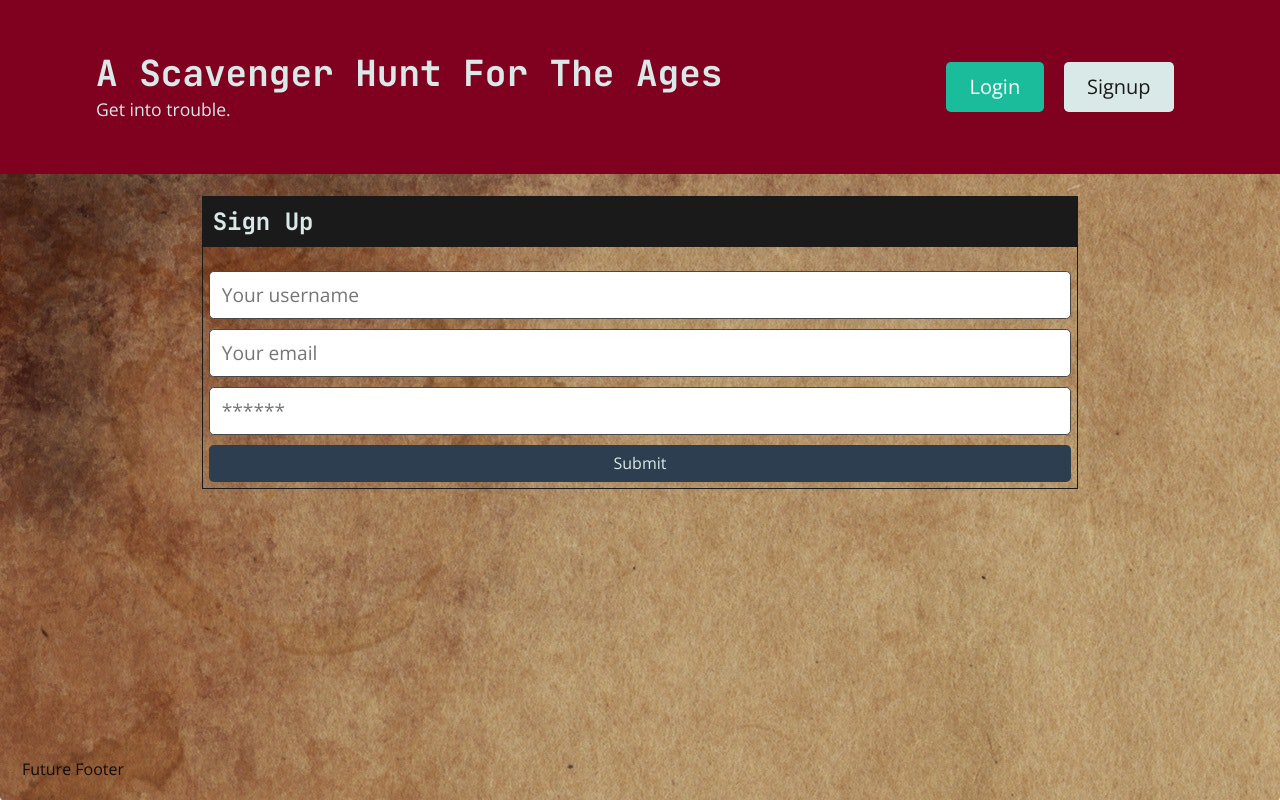
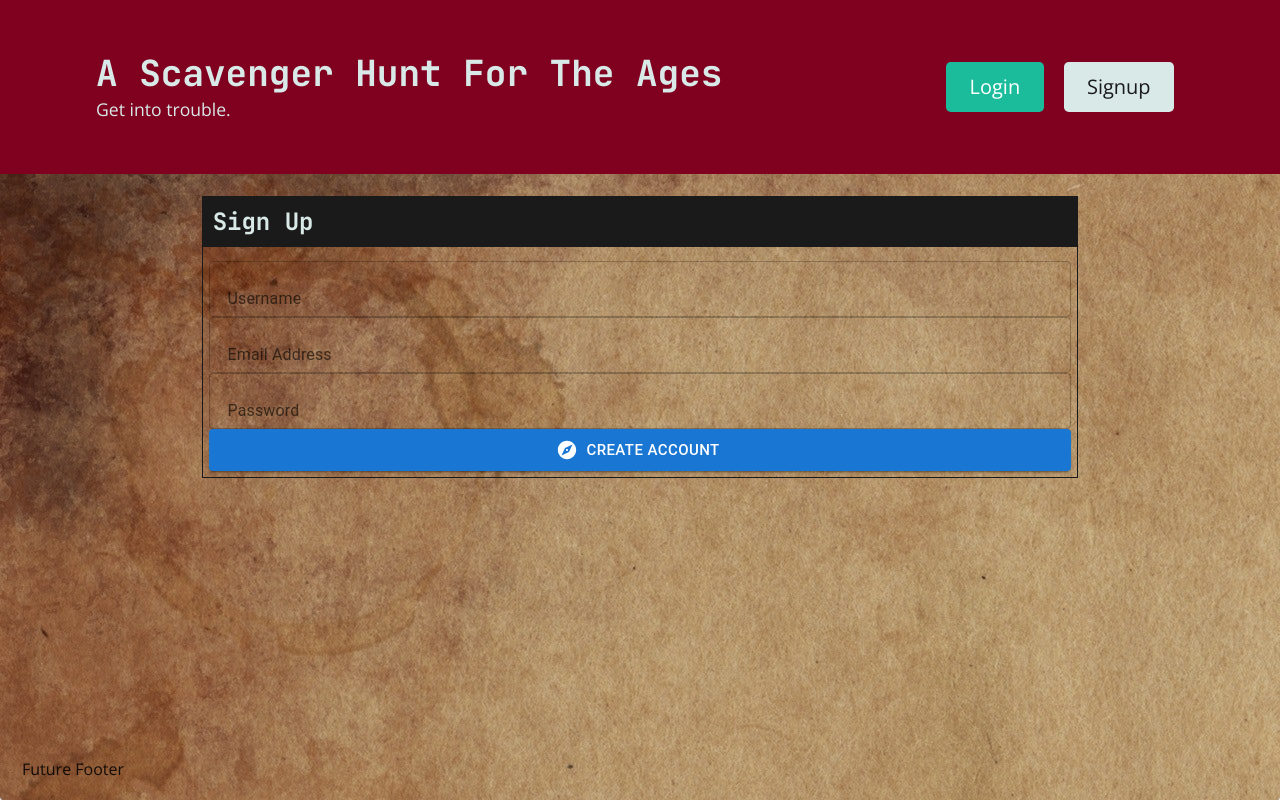
Before and after one commit to Bertokeys1/a-scavenger-hunt-for-the-ages, a React (Create React App) app in the folder client/: page /signup in a window 1280 px wide. Built offline with nearby package versions, Linux system fonts and the light colour scheme.

Commit message:
Added MUI button and TextField components to our forms. Also removed commented out code snippets that were not being used and imported dependencies that were not used.

```diff
--- a/client/src/components/ChallengeForm/index.js
+++ b/client/src/components/ChallengeForm/index.js
@@ -1,7 +1,8 @@
 import React, { useState } from "react";
 import { useMutation } from "@apollo/client";
 import { CREATE_CHALLENGE} from "../../utils/mutations";
-import TextField from '@mui/material/TextField';
+import {Button, TextField} from '@mui/material';
+import SaveIcon from "@mui/icons-material/Save";
 
 const ChallengeForm = ({huntId}) => {
 
@@ -63,7 +64,7 @@ const ChallengeForm = ({huntId}) => {
           <h4 className="card-header bg-dark text-light p-2">New Challenge</h4>
           <div className="card-body">
             {(
-              <form onSubmit={handleFormSubmit}>
+              <form>
                  <TextField
                   fullWidth
                   placeholder="Challenge Name"
@@ -120,69 +121,14 @@ const ChallengeForm = ({huntId}) => {
                   value={formData.zipCode}
                   onChange={handleInputChange}
                 />
-                {/* <input
-                  className="form-input"
-                  placeholder="Challenge Name"
-                  name="challengeName"
-                  type="text"
-                  value={formData.challengeName}
-                  onChange={handleInputChange}
-                ></input>
-                <input
-                  className="form-input"
-                  placeholder="Challenge task"
-                  name="todo"
-                  type="text"
-                  value={formData.todo}
-                  onChange={handleInputChange}
-                ></input>
-                <input
-                  className="form-input"
-                  placeholder="Street Adress"
-                  name="address1"
-                  type="text"
-                  value={formData.address1}
-                  onChange={handleInputChange}
-                />
-                <input
-                  className="form-input"
-                  placeholder="Building/Unit number"
-                  name="address2"
-                  type="text"
-                  value={formData.address2}
-                  onChange={handleInputChange}
-                />
-                <input
-                  className="form-input"
-                  placeholder="City"
-                  name="city"
-                  type="text"
-                  value={formData.city}
-                  onChange={handleInputChange}
-                />
-                <input
-                  className="form-input"
-                  placeholder="State"
-                  name="state"
-                  type="text"
-                  value={formData.state}
-                  onChange={handleInputChange}
-                />
-                <input
-                  className="form-input"
-                  placeholder="Zip Code"
-                  name="zipCode"
-                  type="text"
-                  value={formData.zipCode}
-                  onChange={handleInputChange}
-                /> */}
-                <button
-                  className="btn btn-block btn-primary"
-                  style={{ cursor: "pointer" }}
-                  type="submit"
-                >
+                <Button
+                  fullWidth
+                  onClick={handleFormSubmit}
+                  variant="contained"
+                  color="primary"
+                  startIcon={<SaveIcon />}>
                   Submit
-                </button>
+                </Button>
               </form>
             )}
 
--- a/client/src/components/ChallengeItem/index.js
+++ /dev/null
@@ -1 +0,0 @@
-// This will contain a single challenge item and manage the state for the single challenge item. Which would allow us to update the challenge item
--- a/client/src/components/ChallengeList/index.js
+++ b/client/src/components/ChallengeList/index.js
@@ -1,21 +1,15 @@
 import React,  { useState } from "react";
 import { useMutation } from "@apollo/client";
-import { Checkbox, FormControlLabel } from "@mui/material";
-import {CHECK_CHALLENGE, DELETE_CHALLENGE, UPDATE_CHALLENGE} from '../../utils/mutations'
-import {render} from 'react-dom'
+import {CHECK_CHALLENGE, DELETE_CHALLENGE, UPDATE_CHALLENGE} from '../../utils/mutations';
 
-import { Button } from "@mui/material"
+import { Button, TextField, Box, Typography, Modal, Checkbox, FormControlLabel  } from "@mui/material";
 import DeleteIcon from "@mui/icons-material/Delete";
 import EditIcon from "@mui/icons-material/Edit";
 import SaveIcon from "@mui/icons-material/Save";
-import TextField from '@mui/material/TextField';
-import Box from '@mui/material/Box';
-import Typography from '@mui/material/Typography';
-import Modal from '@mui/material/Modal';
+
 
 const style = {
   modal: {
-
     position: 'absolute',
     top: '50%',
     left: '50%',
@@ -106,7 +100,6 @@ function BasicModal({challenge, huntId}) {
     zipCode: zipCode,
     todo: todo,
   });
-  console.log(formData)
 
   const [updateChallenge, { error }] = useMutation(UPDATE_CHALLENGE);
 
@@ -284,23 +277,15 @@ const ChallengeList = ({ challenges = [], huntId }) => {
                 </div>
                 </div>
                 </div>
+              <p>{challenge.todo}</p>
               <p>{challenge.location?.address1}</p>
               <p>{challenge.location?.address2}</p>
               <p>{challenge.location?.city}</p>
               <p>{challenge.location?.state}</p>
               <p>{challenge.location?.zipCode}</p>
-              <p>{challenge.todo}</p>
 
               <p>Link to Google Maps: <a href={`https://www.google.com/maps/search/?api=1&query=${challenge.location?.address1} ${challenge.location?.address2} ${challenge.location?.city} ${challenge.location?.state} ${challenge.location?.zipCode}`}target="_blank" rel="noreferrer">Link</a></p>
 
-              {/* Possibly deletechallenge here if not on challengePage
-
-             <Link
-              className="btn btn-primary btn-block btn-squared"
-              to={`/challenge/${challenge._id}`}
-            >
-              Join the challenge.
-            </Link> */}
             </div>
         ))}
     </div>
--- a/client/src/components/HuntForm/index.js
+++ b/client/src/components/HuntForm/index.js
@@ -1,12 +1,13 @@
 import React, { useState } from "react";
 import { useMutation } from "@apollo/client";
 import { CREATE_HUNT } from "../../utils/mutations";
+import { Button, TextField } from "@mui/material"
+import SaveIcon from "@mui/icons-material/Save";
 
 const HuntForm = () => {
   const [formData, setFormData] = useState({
     huntName: "",
   });
-  // let navigate = useNavigate();
 
   const [createHunt, { error }] = useMutation(CREATE_HUNT);
 
@@ -39,22 +40,23 @@ const HuntForm = () => {
           <h4 className="card-header bg-dark text-light p-2">New Hunt</h4>
           <div className="card-body">
             {(
-              <form onSubmit={handleFormSubmit}>
-                <input
-                  className="form-input"
-                  placeholder="Your Hunts's Name"
-                  name="huntname"
-                  type="text"
+              <form>
+                <TextField
+                  fullWidth
+                  placeholder="Scavenger Hunt Name"
+                  name="huntName"
+                  label="Scavenger Hunt Name"
                   value={formData.huntName}
                   onChange={handleInputChange}
                 />
-                <button
-                  className="btn btn-block btn-primary"
-                  style={{ cursor: "pointer" }}
-                  type="submit"
-                >
+                <Button
+                  fullWidth
+                  onClick={handleFormSubmit}
+                  variant="contained"
+                  color="primary"
+                  startIcon={<SaveIcon />}>
                   Submit
-                </button>
+                </Button>
               </form>
             )}
 
--- a/client/src/pages/Login.js
+++ b/client/src/pages/Login.js
@@ -2,7 +2,8 @@ import { useState } from 'react';
 import { Link } from 'react-router-dom';
 import { useMutation } from '@apollo/client';
 import { LOGIN_USER } from '../utils/mutations';
-
+import ExploreIcon from '@mui/icons-material/Explore';
+import { Button, TextField } from "@mui/material"
 import Auth from '../utils/auth';
 
 const Login = (props) => {
@@ -52,30 +53,34 @@ const Login = (props) => {
                 <Link to="/">back to the homepage.</Link>
               </p>
             ) : (
-              <form onSubmit={handleFormSubmit}>
-                <input
-                  className="form-input"
+              <form>
+                <TextField
+                  fullWidth
                   placeholder="Your email"
                   name="email"
+                  label="Email Address"
                   type="email"
                   value={formState.email}
                   onChange={handleChange}
                 />
-                <input
-                  className="form-input"
+                <TextField
+                  fullWidth
                   placeholder="******"
                   name="password"
                   type="password"
+                  label="Password"
                   value={formState.password}
                   onChange={handleChange}
                 />
-                <button
-                  className="btn btn-block btn-primary"
-                  style={{ cursor: 'pointer' }}
-                  type="submit"
-                >
-                  Submit
-                </button>
+                <Button
+                  fullWidth
+                  size="large"
+                  onClick={handleFormSubmit}
+                  variant="contained"
+                  color="primary"
+                  startIcon={<ExploreIcon />}>
+                  Login
+                </Button>
               </form>
             )}
 
--- a/client/src/pages/Profile.js
+++ b/client/src/pages/Profile.js
@@ -1,7 +1,6 @@
 import React from 'react';
 import { Navigate, useParams } from 'react-router-dom';
 import { useQuery } from '@apollo/client';
-import { spacing } from '@mui/system';
 
 import HuntForm from '../components/HuntForm';
 import HuntList from '../components/HuntList';
--- a/client/src/pages/Signup.js
+++ b/client/src/pages/Signup.js
@@ -3,7 +3,8 @@ import { Link } from 'react-router-dom';
 
 import { useMutation } from '@apollo/client';
 import { ADD_USER } from '../utils/mutations';
-
+import ExploreIcon from '@mui/icons-material/Explore';
+import { Button, TextField } from "@mui/material"
 import Auth from '../utils/auth';
 
 const Signup = () => {
@@ -50,38 +51,43 @@ const Signup = () => {
                 <Link to="/">back to the homepage.</Link>
               </p>
             ) : (
-              <form onSubmit={handleFormSubmit}>
-                <input
-                  className="form-input"
+              <form>
+                <TextField
+                  fullWidth
                   placeholder="Your username"
                   name="username"
                   type="text"
+                  label="Username"
                   value={formState.name}
                   onChange={handleChange}
                 />
-                <input
-                  className="form-input"
+                <TextField
+                  fullWidth
                   placeholder="Your email"
                   name="email"
+                  label="Email Address"
                   type="email"
                   value={formState.email}
                   onChange={handleChange}
                 />
-                <input
-                  className="form-input"
+                <TextField
+                  fullWidth
                   placeholder="******"
                   name="password"
                   type="password"
+                  label="Password"
                   value={formState.password}
                   onChange={handleChange}
                 />
-                <button
-                  className="btn btn-block btn-primary"
-                  style={{ cursor: 'pointer' }}
-                  type="submit"
-                >
-                  Submit
-                </button>
+                <Button
+                  fullWidth
+                  size="large"
+                  onClick={handleFormSubmit}
+                  variant="contained"
+                  color="primary"
+                  startIcon={<ExploreIcon />}>
+                  Create Account
+                </Button>
               </form>
             )}
 
```
Also changed, not shown: client/src/components/HuntList/index.js (+1 -16 lines), client/src/pages/SingleHunt.js (+1 -35 lines). Lines whose indentation alone changed are shown as unchanged.
